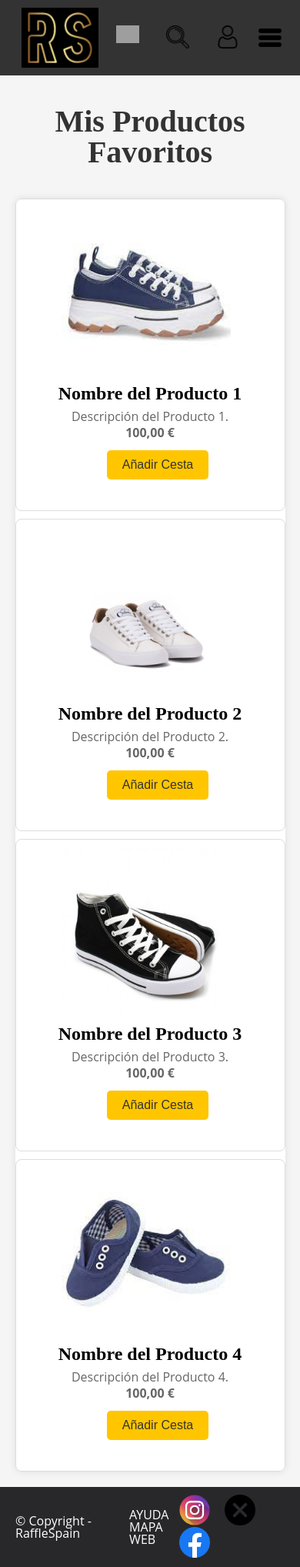
After one commit to alaedev23/RaffleSpainBoot, a PHP site: page /public/html/favorites.html in a window 390 px wide. The commit adds this page. Shown: the whole page at 77% size. Run offline with PHP 8.4, Linux system fonts and the light colour scheme; some web fonts are replaced; grey boxes are pictures that could not be loaded.

Commit message:
favorites y ayuda acabado

```diff
--- a/main.scss
+++ b/main.scss
@@ -22,3 +22,5 @@
 @import 'layout/navegation';
 @import 'layout/filtres_ordenar';
 @import 'layout/ayuda';
+@import 'layout/favorites';
+@import 'layout/cistella';
--- a/public/css/main.css
+++ b/public/css/main.css
@@ -670,4 +670,175 @@ header img {
   #ayuda > div > div p {
     font-size: 18px;
   }
+}
+
+.favorites h1 {
+  margin: 40px 0;
+}
+.favorites .favorites-list {
+  list-style: none;
+  padding: 0;
+  max-width: 900px;
+  margin: 20px auto;
+  background-color: #fff;
+  border-radius: 8px;
+  -webkit-box-shadow: 0 0 10px rgba(0, 0, 0, 0.1);
+          box-shadow: 0 0 10px rgba(0, 0, 0, 0.1);
+}
+.favorites .favorites-list .product {
+  border: 1px solid #ddd;
+  border-radius: 8px;
+  padding: 10px;
+  margin: 10px 0;
+  display: -webkit-box;
+  display: -ms-flexbox;
+  display: flex;
+  -webkit-box-align: center;
+      -ms-flex-align: center;
+          align-items: center;
+  -ms-flex-pack: distribute;
+      justify-content: space-around;
+  text-align: right;
+}
+.favorites .favorites-list .product img {
+  max-width: 220px;
+  border-radius: 8px;
+  margin-right: 10px;
+}
+.favorites .favorites-list .product .product-info h3 {
+  color: black;
+  margin: 10px 0;
+  font-size: 24px;
+}
+.favorites .favorites-list .product .product-info p {
+  color: #666;
+  margin: 5px 0;
+}
+.favorites .favorites-list .product .product-info .precio {
+  font-weight: bold;
+}
+
+@media (max-width: 768px) {
+  .favorites .favorites-list {
+    list-style: none;
+    padding: 0;
+    max-width: 90%;
+    margin: 20px auto;
+    background-color: #fff;
+    border-radius: 8px;
+    -webkit-box-shadow: 0 0 10px rgba(0, 0, 0, 0.1);
+            box-shadow: 0 0 10px rgba(0, 0, 0, 0.1);
+  }
+  .favorites .favorites-list .product {
+    border: 1px solid #ddd;
+    border-radius: 8px;
+    padding: 10px;
+    margin: 10px 0;
+    display: -webkit-box;
+    display: -ms-flexbox;
+    display: flex;
+    -webkit-box-orient: vertical;
+    -webkit-box-direction: normal;
+        -ms-flex-direction: column;
+            flex-direction: column;
+    -webkit-box-align: center;
+        -ms-flex-align: center;
+            align-items: center;
+    -ms-flex-pack: distribute;
+        justify-content: space-around;
+    text-align: center;
+  }
+}
+.cistella {
+  max-width: 800px;
+  margin: 20px auto;
+  background-color: #fff;
+  border-radius: 8px;
+  -webkit-box-shadow: 0 0 10px rgba(0, 0, 0, 0.1);
+          box-shadow: 0 0 10px rgba(0, 0, 0, 0.1);
+  padding: 20px;
+}
+.cistella h1 {
+  text-align: center;
+  color: black;
+}
+.cistella .cistella-list {
+  list-style: none;
+  padding: 0;
+}
+.cistella .cistella-list .product {
+  border: 1px solid #ddd;
+  border-radius: 8px;
+  padding: 10px;
+  margin: 10px 0;
+  display: -webkit-box;
+  display: -ms-flexbox;
+  display: flex;
+  -webkit-box-align: center;
+      -ms-flex-align: center;
+          align-items: center;
+  -ms-flex-pack: distribute;
+      justify-content: space-around;
+}
+.cistella .cistella-list .product img {
+  max-width: 320px;
+  border-radius: 8px;
+  margin-right: 10px;
+}
+.cistella .cistella-list .product .product-info {
+  text-align: right;
+}
+.cistella .cistella-list .product .product-info h3 {
+  margin: 20px 0;
+  color: black;
+}
+.cistella .cistella-list .product .product-info p {
+  color: #666;
+  margin: 5px 0;
+}
+.cistella .cistella-list .product .product-info .precio {
+  font-weight: bold;
+}
+.cistella .precio-total {
+  text-align: right;
+  margin-top: 20px;
+}
+.cistella .precio-total p {
+  font-size: 1.2em;
+  color: black;
+  font-weight: bold;
+}
+
+@media (max-width: 768px) {
+  .cistella .cistella-list {
+    list-style: none;
+    padding: 0;
+    max-width: 90%;
+    margin: 20px auto;
+    background-color: #fff;
+    border-radius: 8px;
+    -webkit-box-shadow: 0 0 10px rgba(0, 0, 0, 0.1);
+            box-shadow: 0 0 10px rgba(0, 0, 0, 0.1);
+  }
+  .cistella .cistella-list .product {
+    border: 1px solid #ddd;
+    border-radius: 8px;
+    padding: 10px;
+    margin: 10px 0;
+    display: -webkit-box;
+    display: -ms-flexbox;
+    display: flex;
+    -webkit-box-orient: vertical;
+    -webkit-box-direction: normal;
+        -ms-flex-direction: column;
+            flex-direction: column;
+    -webkit-box-align: center;
+        -ms-flex-align: center;
+            align-items: center;
+    -ms-flex-pack: distribute;
+        justify-content: space-around;
+  }
+  .cistella .cistella-list .product .product-info {
+    text-align: center;
+  }
 }/*# sourceMappingURL=main.css.map */
--- /dev/null
+++ b/public/html/favorites.html
@@ -0,0 +1,100 @@
+<!DOCTYPE html>
+<html lang="es">
+
+<head>
+    <meta charset="UTF-8">
+    <meta name="viewport" content="width=device-width, initial-scale=1.0">
+    <title>RaffleSpain</title>
+    <link rel="stylesheet" href="../css/main.css">
+    <link rel="shortcut icon" href="../img/logo.png" type="image/x-icon">
+    <script defer src="../js/script.js"></script>
+</head>
+
+<body id="favorites_page">
+    <header class="">
+        <div>
+            <a href="home.html" id="logo"><img src="../img/logo.png" alt="Logo"></a>
+            <nav>
+                <ul id="aparecer">
+                    <li>HOME</li>
+                    <li>DONE</li>
+                    <li>NENS</li>
+                </ul>
+                <ul id="menu">
+                    <li>HOME</li>
+                    <li>DONE</li>
+                    <li>NENS</li>
+                </ul>
+            </nav>
+        </div>
+        <nav>
+            <ul>
+                <li><a href=""><img class="icono" src="../img/cesta.png" alt="Cesta"></a></li>
+                <li><a href="search.html"><img class="icono" src="../img/lupa.png" alt="Buscador"></a></li>
+                <li><a href=""><img class="icono" src="../img/user.png" alt="User"></a></li>
+                <img src="../img/menu.png" alt="Icono menú" class="menu">
+            </ul>
+        </nav>
+    </header>
+    <div class="favorites">
+        <h1>Mis Productos Favoritos</h1>
+        <ul class="favorites-list">
+            <li class="product">
+              <img src="../img/zapatillas1.jpeg" alt="Producto 1">
+              <div class="product-info">
+                <h3>Nombre del Producto 1</h3>
+                <p>Descripción del Producto 1.</p>
+                <p class="precio">100,00 €</p>
+                <button class="btn btnZapatillas">Añadir Cesta</button>
+              </div>
+            </li>
+
+            <li class="product">
+              <img src="../img/zapatillas2.jpg" alt="Producto 2">
+              <div class="product-info">
+                <h3>Nombre del Producto 2</h3>
+                <p>Descripción del Producto 2.</p>
+                <p class="precio">100,00 €</p>
+                <button class="btn btnZapatillas">Añadir Cesta</button>
+              </div>
+            </li>
+
+            <li class="product">
+              <img src="../img/zapatillas3.jpg" alt="Producto 3">
+              <div class="product-info">
+                <h3>Nombre del Producto 3</h3>
+                <p>Descripción del Producto 3.</p>
+                <p class="precio">100,00 €</p>
+                <button class="btn btnZapatillas">Añadir Cesta</button>
+              </div>
+            </li>
+
+            <li class="product">
+              <img src="../img/zapatillas4.jpeg" alt="Producto 4">
+              <div class="product-info">
+                <h3>Nombre del Producto 4</h3>
+                <p>Descripción del Producto 4.</p>
+                <p class="precio">100,00 €</p>
+                <button class="btn btnZapatillas">Añadir Cesta</button>
+              </div>
+            </li>
+          </ul>
+    </div>
+    <footer>
+        <p>© Copyright - RaffleSpain</p>
+        <nav>
+            <ul>
+                <li><a href="ayuda.html">AYUDA</a></li>
+                <li>MAPA WEB</li>
+            </ul>
+        </nav>
+        <div>
+            <a href="https://www.instagram.com/"><img class="icono" src="../img/instagram.png" alt="Instagram"></a>
+            <a href="https://twitter.com/?lang=es"><img class="icono" src="../img/twitter.png" alt="Twitter"></a>
+            <a href="https://www.facebook.com/?locale=es_ES"><img class="icono" src="../img/facebook.png"
+                    alt="Facebook"></a>
+        </div>
+    </footer>
+</body>
+
+</html>
```
Also changed, not shown: layout/_cistella.scss (added, +97 -0 lines), layout/_favorites.scss (added, +82 -0 lines), public/html/ayuda.html (+38 -1 lines), public/html/cistella.html (added, +104 -0 lines), public/css/main.min.css, 2 other files.
